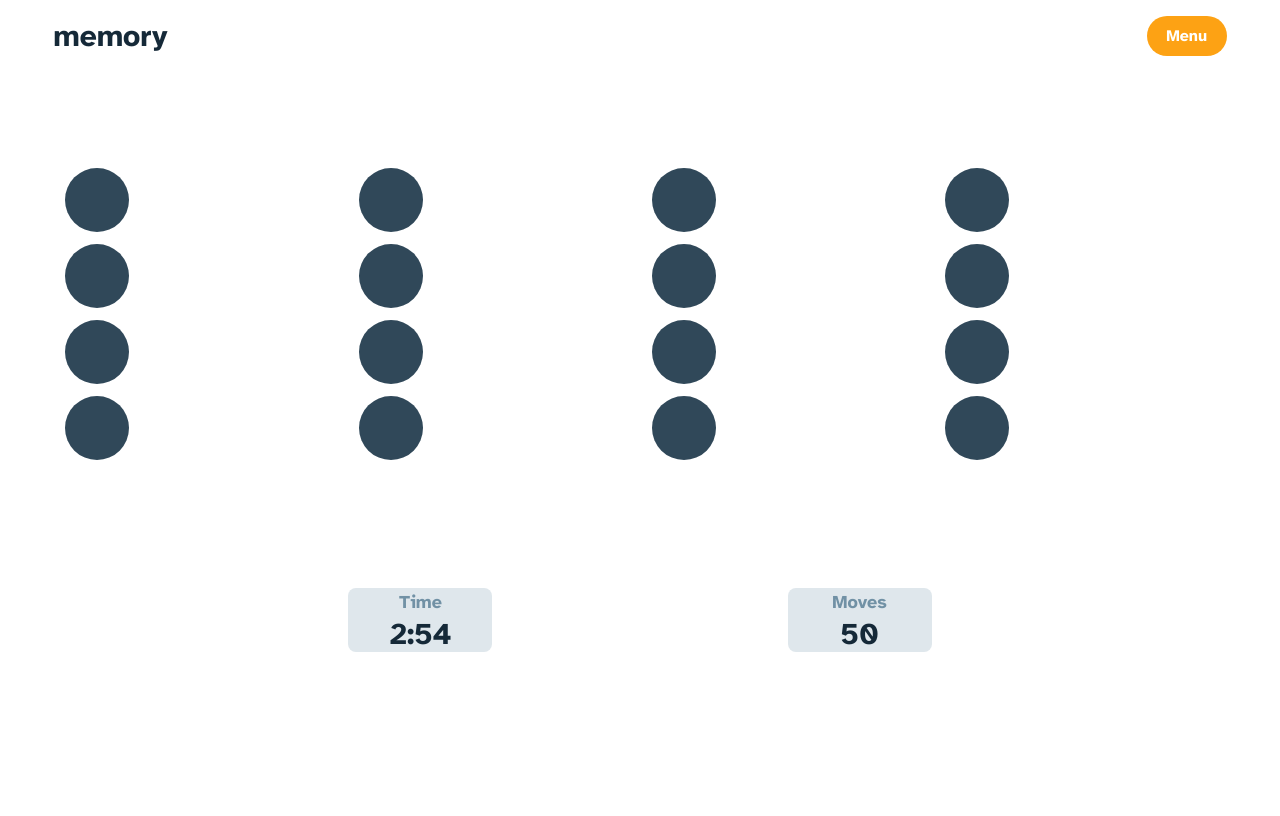
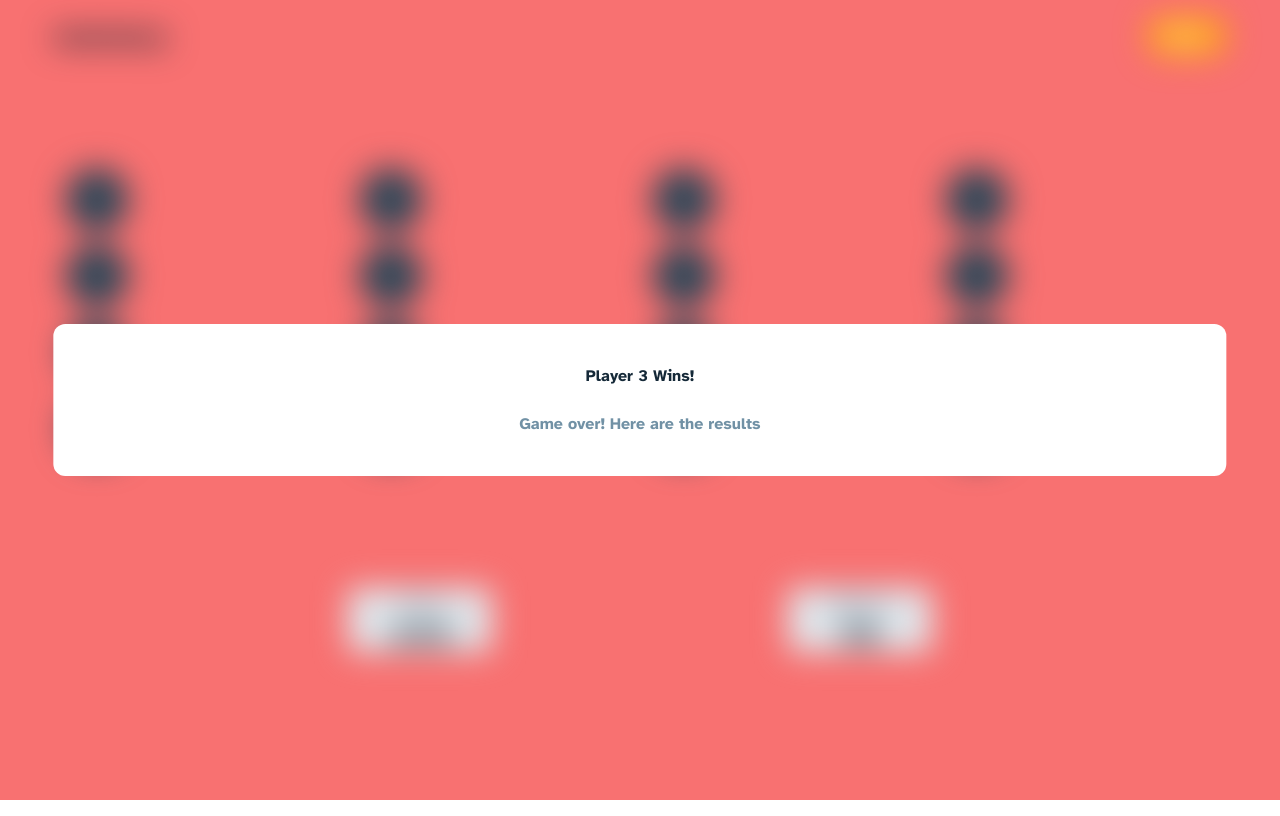
Before and after one commit to Sklearosi/guessinggame, a React (Vite) app: page /game in a window 1280 px wide. Built offline with nearby package versions, Linux system fonts and the light colour scheme.

Commit message:
refactor: formated code to look more clear

```diff
--- a/src/components/Game.jsx
+++ b/src/components/Game.jsx
@@ -13,6 +13,7 @@ function Game({options}) {
     })
 
     const [scoreOrder, setScoreOrder] = useState(1)
+    const [revealed, setRevealed] = useState(0)
 
     const shuffleNumbers = () => {
         const shuffledNumbers = [...numbers];
@@ -38,6 +39,7 @@ function Game({options}) {
     const [minutes, setMinutes] = useState(2)
     const [seconds, setSeconds] = useState(59)
     const [moves, setMoves] = useState(50)
+    const [endGame, setEndGame] = useState(true)
     let timer
     useEffect(() => {
         timer = setInterval(() => {
@@ -60,8 +62,9 @@ function Game({options}) {
     let timeOut
 
     return(
-        <>
-        <div className=" flex m-auto w-11/12 mt-4 justify-between items-center">
+        <div className={` w-full h-full bg-red-400 `}>
+            <div className={`${endGame ? 'absolute inset-0 filter blur-lg':null}`}>
+        <div className="  flex m-auto w-11/12 pt-4 justify-between items-center">
             <p className="font-atkinson text-3xl font-bold leading-7 tracking-normal text-left text-memoryColor">memory</p>
             <Link className=" font-bold leading-5 tracking-normal text-center w-20 h-10 bg-menuColor flex justify-center items-center rounded-3xl text-white">Menu</Link>
         </div>
@@ -82,6 +85,7 @@ function Game({options}) {
                         e.target.style.pointerEvents = "none"
                     } else {
                         if(e.target.textContent === firstClick) {
+                            setRevealed(revealed + 1)
                             e.target.style.backgroundColor = "#BCCED9"
                             firstClickElement.style.backgroundColor = "#BCCED9"
                             e.target.style.pointerEvents = "none"
@@ -136,6 +140,10 @@ function Game({options}) {
                                 })
                             }
 
+                            if(revealed === 7 && options.plNumber === 2) {
+
+                            }
+
                         } else {
                             timeOut = setTimeout(() => {
                                 e.target.style.color = "transparent"
@@ -188,7 +196,19 @@ function Game({options}) {
         {options.plNumber === 3 || options.plNumber === 4 ? <div className={`rounded-lg  text-center  w-20 h-20 grid gap-1 justify-center items-center ${scoreOrder === 3 ? ' bg-startButton' : 'bg-timerMoves'}`}><p className=" text-menuColor">P3</p><p className=" text-scoreColor text-2xl font-bold leading-7 text-center">{playerScore.playerThree}</p></div> : null}
         {options.plNumber===4 ? <div className={`rounded-lg  text-center  w-20 h-20 grid gap-1 justify-center items-center ${scoreOrder === 4 ? ' bg-startButton' : 'bg-timerMoves'}`}><p className=" text-menuColor">P4</p><p className=" text-scoreColor text-2xl font-bold leading-7 text-center">{playerScore.playerFour}</p></div> : null}
         </div>}
-        </>
+        </div>
+        {endGame ?
+        <div className="  bg-white  absolute top-1/2 left-1/2 transform -translate-x-1/2 -translate-y-1/2 pt-10 pb-10 w-11/12 m-auto grid text-center items-center content-center rounded-xl">
+            <h1 className="text-24 font-bold leading-30 tracking-normal text-center text-memoryColor">Player 3 Wins!</h1>
+            <p className=" text-14 font-bold leading-17 tracking-normal text-center text-menuColor mt-6">Game over! Here are the results</p>
+            <div></div>
+            <div></div>
+            <button></button>
+            <button></button>
+        </div>
+        :
+        null}
+        </div>
     )
 }
 
--- a/src/index.css
+++ b/src/index.css
@@ -11,6 +11,7 @@ html, body {
 
 #root {
     height:100%;
+
 }
 
 body {
```
